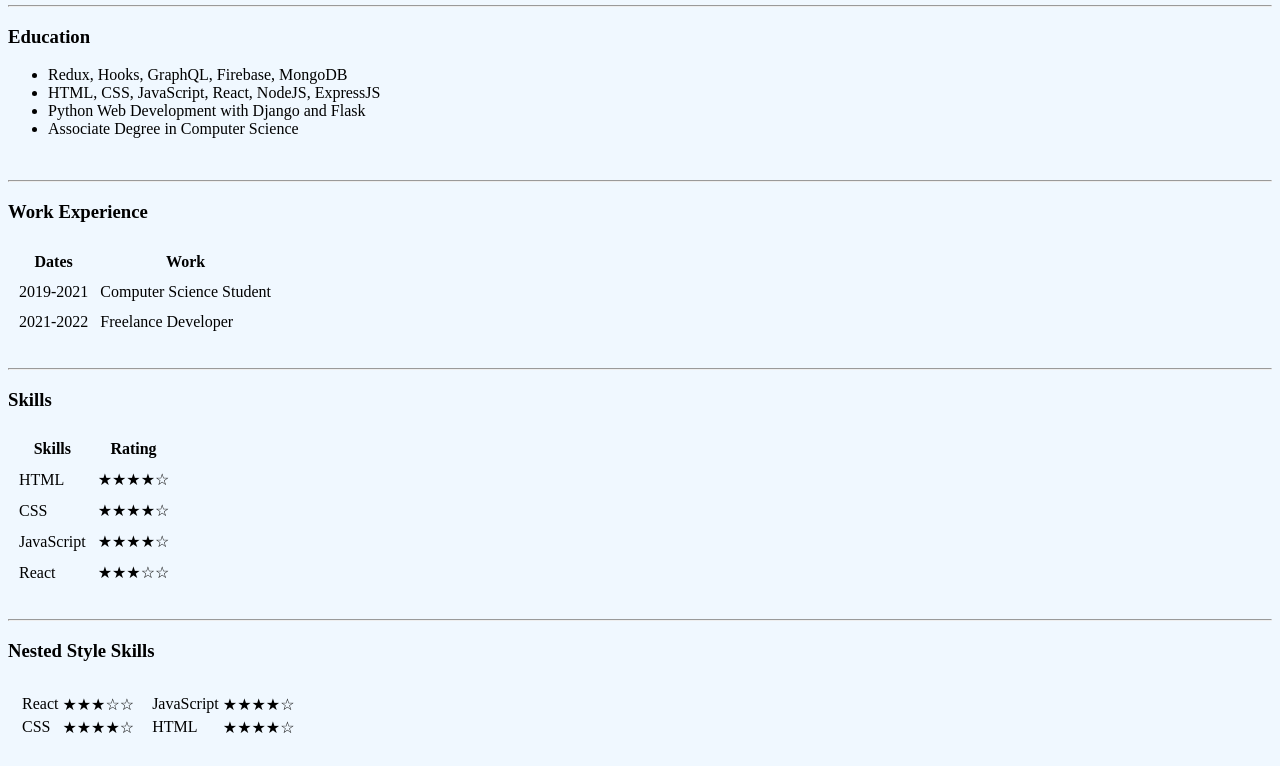
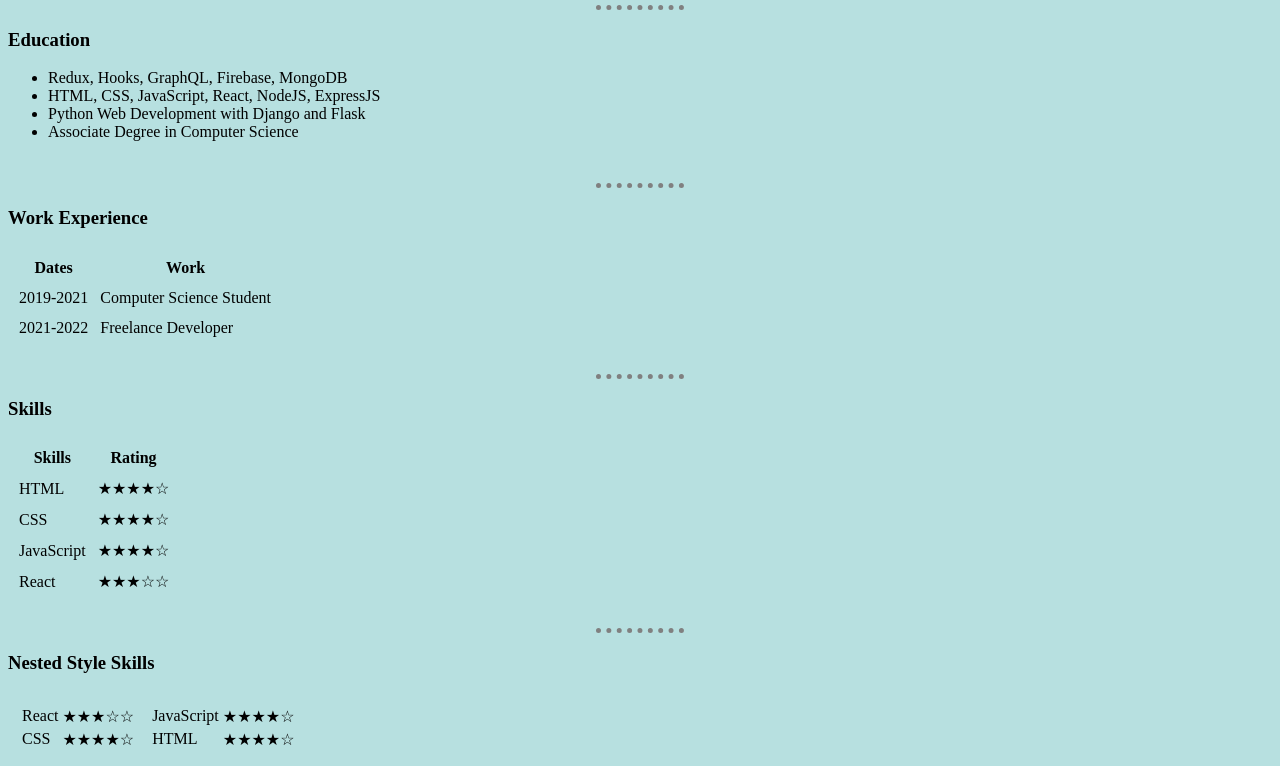
Before and after one commit to manfromny/cv2022, a website: page index.html in a window 1280 px wide. Shown: the part 207-973 px from the top of the page. Drawn offline with Linux system fonts and the light colour scheme.

Commit message:
css folder and styling added

```diff
--- /dev/null
+++ b/css/styles.css
@@ -0,0 +1,11 @@
+body {
+    background-color: rgb(183, 224, 224);
+}
+
+hr {
+    height: 0px;
+    width: 7%;
+    border-style: dotted none none;
+    border-color: gray;
+    border-width: 5px;
+}
--- a/index.html
+++ b/index.html
@@ -3,15 +3,7 @@
   <head>
     <meta charset="UTF-8" />
     <title>Etka's Personal Site</title>
-
-    <style>
-
-        body {
-            background-color: aliceblue;
-        }
-
-    </style>
-
+    <link rel="stylesheet" href="css/styles.css">
   </head>
 
   <body>
```
